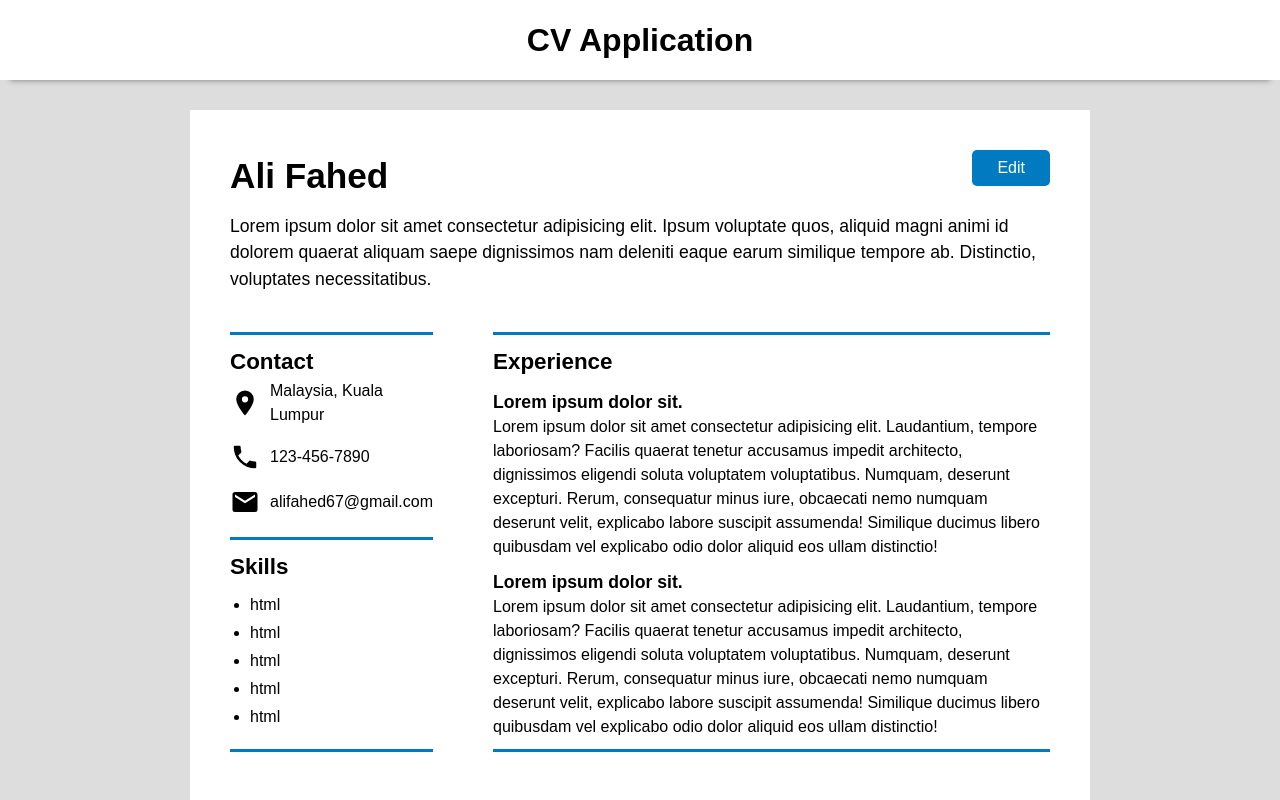
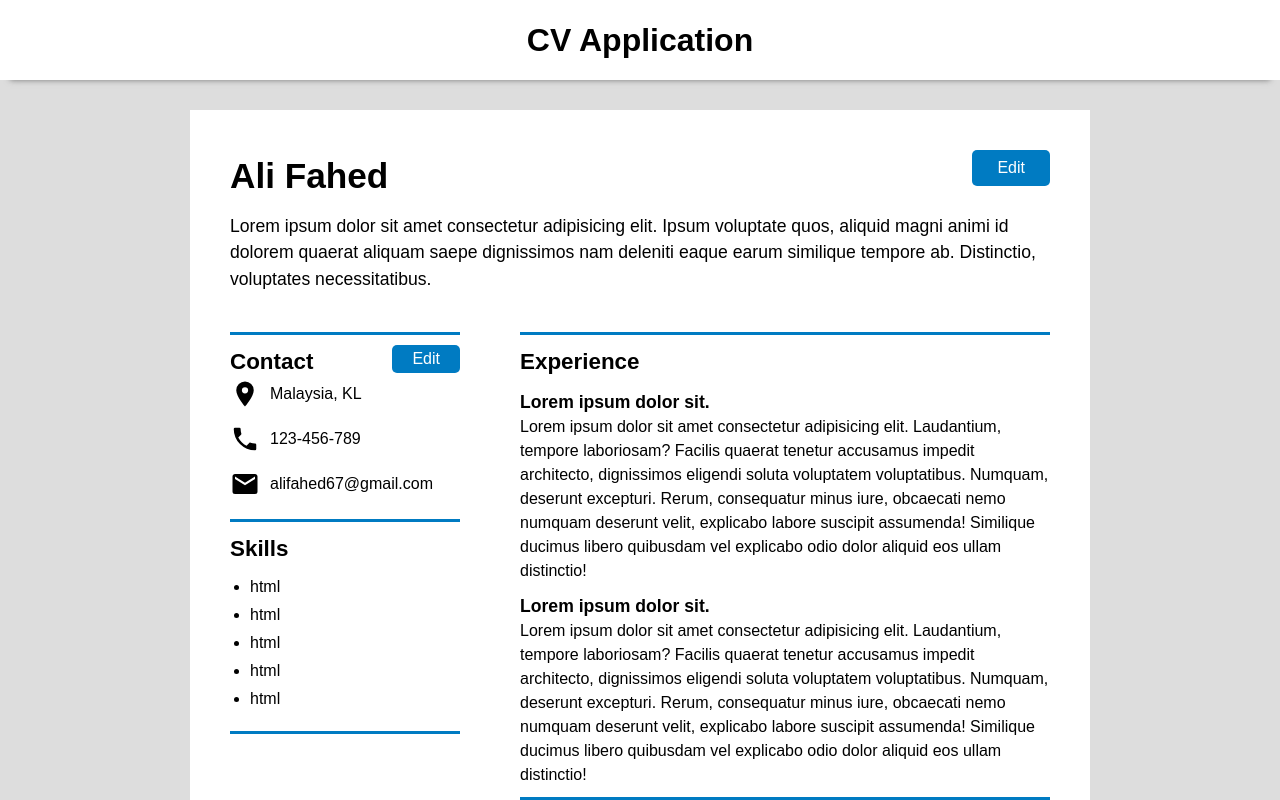
Before and after one commit to AliFahed/cv-application, a React app: page / in a window 1280 px wide. Shown: the top 800 px of the page. Built offline with nearby package versions, Linux system fonts and the light colour scheme.

Commit message:
Add CvContact component

```diff
--- /dev/null
+++ b/src/components/CvContact.js
@@ -0,0 +1,136 @@
+import React from 'react';
+import LocationIcon from '../images/location.svg';
+import PhoneIcon from '../images/phone.svg';
+import EmailIcon from '../images/email.svg';
+
+function CvContact(props) {
+  // hide or show the contact form
+  function showContactForm() {
+    const contactFromContainer = document.querySelector(
+      '.contact-form-container'
+    );
+    contactFromContainer.classList.add('show-contact-form-container');
+    contactFromContainer.classList.remove('hide-contact-form-container');
+
+    submitContactForm();
+  }
+
+  function hideContactForm() {
+    const contactFromContainer = document.querySelector(
+      '.contact-form-container'
+    );
+    contactFromContainer.classList.add('hide-contact-form-container');
+    contactFromContainer.classList.remove('show-contact-form-container');
+  }
+
+  // update cv contact details from default
+  const [cvAddress, setCvAddress] = React.useState(props.address);
+  const [cvPhone, setCvPhone] = React.useState(props.phone);
+  const [cvEmail, setCvEmail] = React.useState(props.email);
+
+  function submitContactForm() {
+    const form = document.querySelector('.contact-form');
+    form.addEventListener('submit', (e) => {
+      e.preventDefault();
+
+      editContactDetails();
+    });
+  }
+
+  function editContactDetails() {
+    const address = document.getElementById('address');
+    setCvAddress(address.value);
+
+    const phone = document.getElementById('phone');
+    setCvPhone(phone.value);
+
+    const email = document.getElementById('email');
+    setCvEmail(email.value);
+  }
+
+  return (
+    <div>
+      <div className="edit-contact-btn-container">
+        <button className="edit-contact-btn" onClick={showContactForm}>
+          Edit
+        </button>
+      </div>
+
+      <div className="contact-form-container">
+        <form action="#" className="contact-form">
+          <div className="input-wrapper">
+            <label htmlFor="address" className="label">
+              Address
+            </label>
+            <input
+              type="text"
+              id="address"
+              className="address"
+              placeholder="Address"
+              required
+            />
+          </div>
+
+          <div className="input-wrapper">
+            <label htmlFor="phone" className="label">
+              Phone Number
+            </label>
+            <input
+              type="text"
+              id="phone"
+              className="phone"
+              placeholder="Phone Number"
+              required
+            />
+          </div>
+
+          <div className="input-wrapper">
+            <label htmlFor="email" className="label">
+              Email
+            </label>
+            <input
+              type="text"
+              id="email"
+              className="email"
+              placeholder="Email"
+              required
+            />
+          </div>
+
+          <div className="cv-contact-button-container">
+            <button
+              type="button"
+              className="close-btn"
+              onClick={hideContactForm}
+            >
+              Close
+            </button>
+            <button type="submit" className="submit-btn">
+              Submit
+            </button>
+          </div>
+        </form>
+      </div>
+
+      <div className="contact-container">
+        <div className="contact-header-text">Contact</div>
+        <div className="contact-details-container">
+          <div className="contact-details">
+            <img src={LocationIcon} alt="Location Icon" className="icon" />
+            <p>{cvAddress}</p>
+          </div>
+          <div className="contact-details">
+            <img src={PhoneIcon} alt="Phone Icon" className="icon" />
+            <p>{cvPhone}</p>
+          </div>
+          <div className="contact-details">
+            <img src={EmailIcon} alt="Email Icon" className="icon" />
+            <p>{cvEmail}</p>
+          </div>
+        </div>
+      </div>
+    </div>
+  );
+}
+
+export default CvContact;
--- a/src/components/CvMainContent.js
+++ b/src/components/CvMainContent.js
@@ -1,14 +1,20 @@
 import React from 'react';
 import '../styles/_cvMainContent.scss';
-import LocationIcon from '../images/location.svg';
-import PhoneIcon from '../images/phone.svg';
-import EmailIcon from '../images/email.svg';
+// import LocationIcon from '../images/location.svg';
+// import PhoneIcon from '../images/phone.svg';
+// import EmailIcon from '../images/email.svg';
+import CvContact from './CvContact';
 
 function CvMainContent() {
   return (
     <div className="cv-main-content">
       <div className="contact-and-skills-container">
-        <div className="contact-container">
+        <CvContact
+          address="Malaysia, KL"
+          phone="123-456-789"
+          email="alifahed67@gmail.com"
+        />
+        {/* <div className="contact-container">
           <div className="contact-header-text">Contact</div>
 
           <div className="contact-details-container">
@@ -27,7 +33,7 @@ function CvMainContent() {
               <p>alifahed67@gmail.com</p>
             </div>
           </div>
-        </div>
+        </div> */}
 
         <div className="skills-container">
           <div className="skills-header-text">Skills</div>
--- a/src/styles/_cvMainContent.scss
+++ b/src/styles/_cvMainContent.scss
@@ -15,6 +15,7 @@
 .contact-container {
   border-top: 3px solid $primaryBorderTopColor;
   padding-top: 10px;
+  min-width: 230px;
 }
 
 .contact-header-text {
@@ -79,3 +80,47 @@
   font-size: 1.1rem;
   font-weight: bold;
 }
+
+/*========== Cv Contact Edit Button ==========*/
+.edit-contact-btn-container {
+  background: lightblue;
+  position: relative;
+  display: flex;
+  justify-content: flex-end;
+}
+
+.edit-contact-btn {
+  position: absolute;
+  margin-top: 13px;
+  padding: 5px 20px;
+  background: $primaryEditBtnColor;
+  border: none;
+  border-radius: 5px;
+  color: #fff;
+  font-size: 1rem;
+  cursor: pointer;
+}
+
+/*========== Cv Content Form ==========*/
+.contact-form-container {
+  background: $primaryEditBtnColor;
+  position: absolute;
+  margin-top: 195px;
+  padding: 20px;
+  border-radius: 6px;
+  display: none;
+}
+
+.show-contact-form-container {
+  display: block;
+}
+
+.hide-contact-form-container {
+  display: none;
+}
+
+.cv-contact-button-container {
+  display: flex;
+  justify-content: space-between;
+  margin-top: 20px;
+}
```
